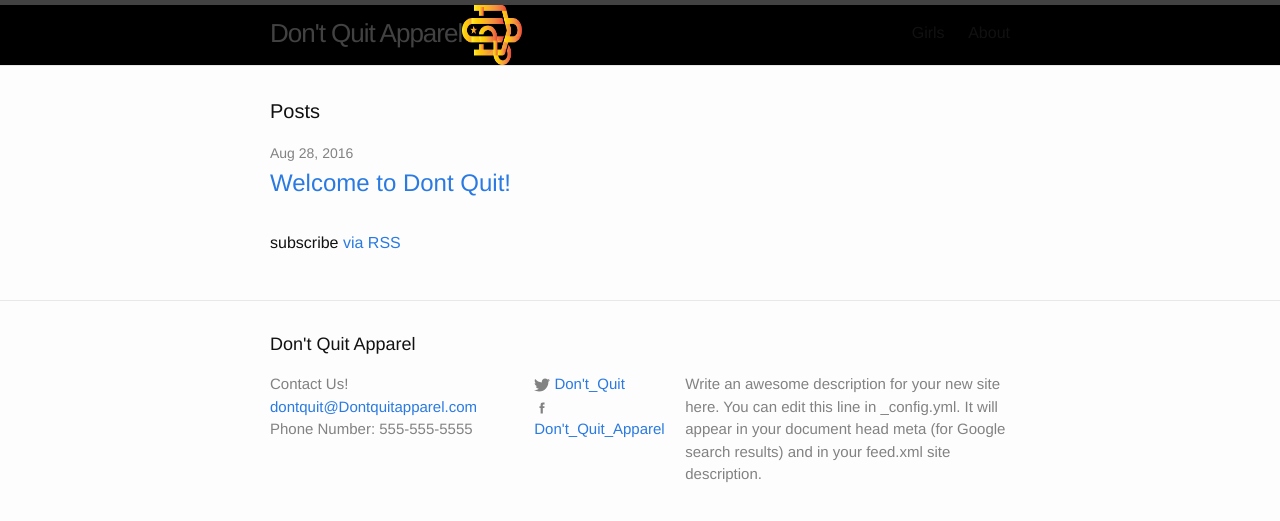
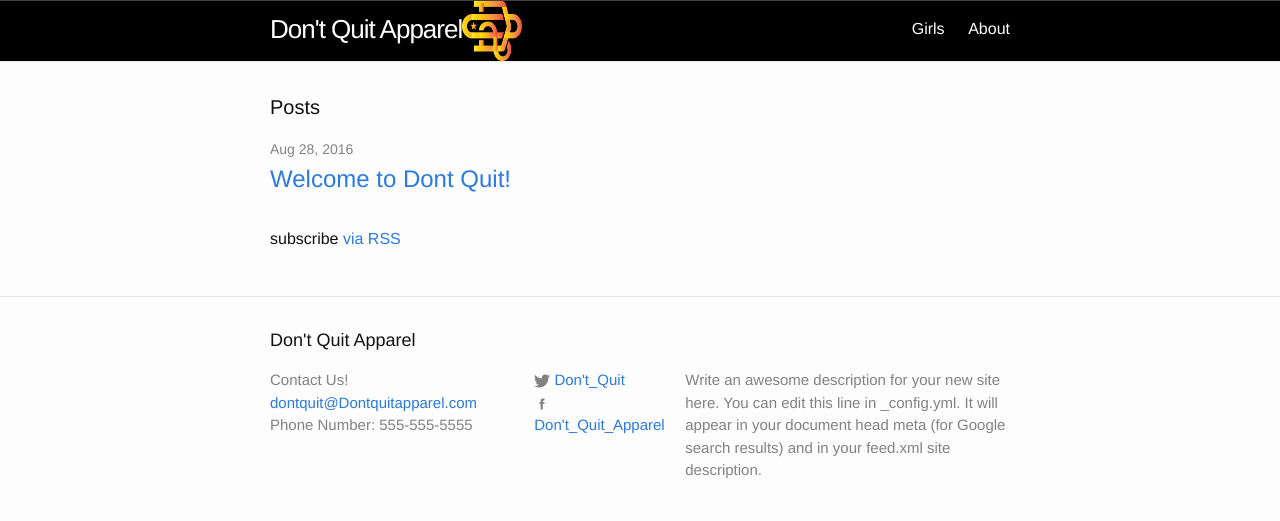
Before and after one commit to cbrancato96/DontQuitApparel, a Jekyll site: the page built from index.html, in a window 1280 px wide. Shown: the top 521 px of the page. Built offline with Jekyll 4.4.1, drawn with Linux system fonts in a browser that asks for light colours.

Commit message:
Update _layout.scss

```diff
--- a/_sass/_layout.scss
+++ b/_sass/_layout.scss
@@ -2,7 +2,7 @@
  * Site header
  */
 .site-header {
-    border-top: 5px solid $grey-color-dark;
+    border-top: 1px solid $grey-color-dark;
     border-bottom: 1px solid $grey-color-light;
     min-height: 56px;
     background-color: black;
@@ -20,7 +20,7 @@
 
     &,
     &:visited {
-        color: $grey-color-dark;
+        color: white;
     }
 }
 
@@ -33,7 +33,7 @@
     }
 
     .page-link {
-        color: $text-color;
+        color: white;
         line-height: $base-line-height;
 
         // Gaps between nav items, but not on the last one
```
